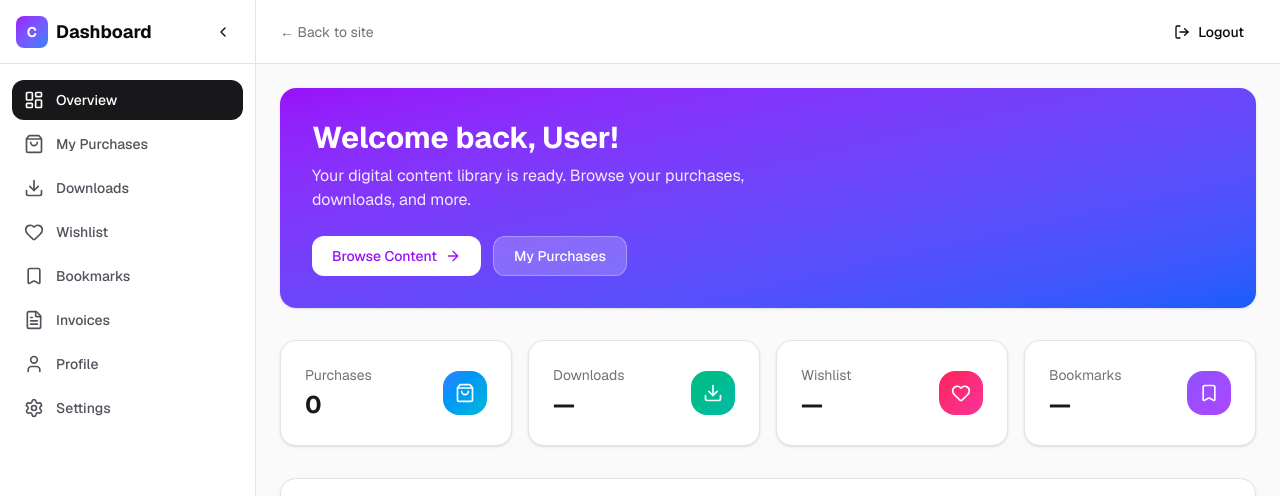
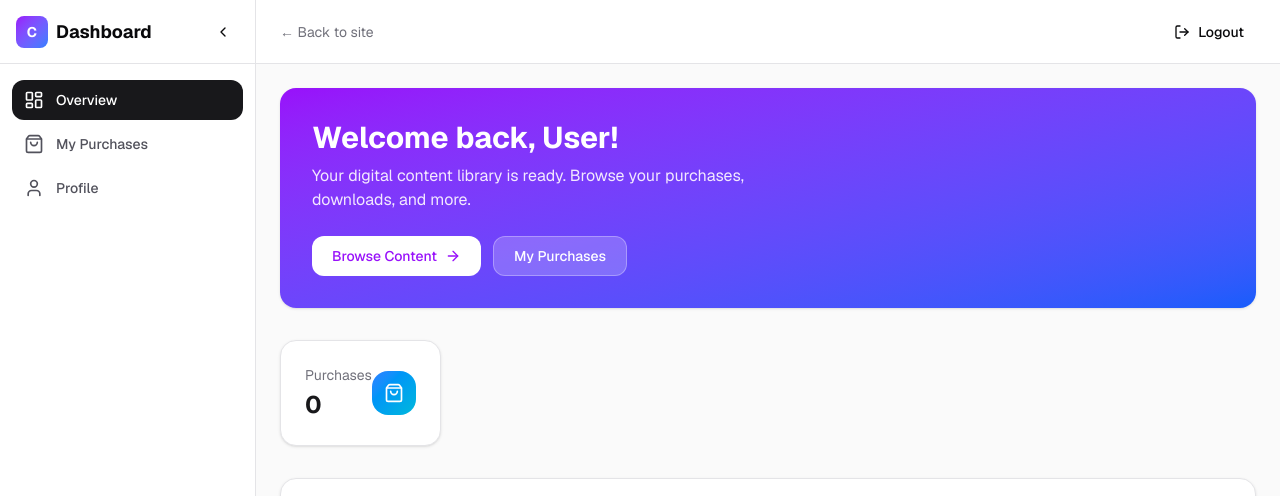
Before and after one commit to pragatipatil1428/contenthub, a Next.js app: page /dashboard in a window 1280 px wide. Shown: the top 496 px of the page. Built offline with nearby package versions, Linux system fonts and the light colour scheme; no server answers.

Commit message:
removed not implemented sections

```diff
--- a/app/(dashboard)/dashboard/layout.tsx
+++ b/app/(dashboard)/dashboard/layout.tsx
@@ -4,8 +4,8 @@ import { useEffect } from "react";
 import Link from "next/link";
 import { usePathname, useRouter } from "next/navigation";
 import {
-  LayoutDashboard, ShoppingBag, Download, Heart, Bookmark,
-  FileText, User, Settings, LogOut, Menu, ChevronLeft,
+  LayoutDashboard, ShoppingBag, User,
+  LogOut, Menu, ChevronLeft,
 } from "lucide-react";
 import { cn } from "@/lib/utils";
 import { Button } from "@/components/ui/button";
@@ -18,12 +18,7 @@ import { toast } from "sonner";
 const sidebarItems = [
   { href: "/dashboard", label: "Overview", icon: LayoutDashboard },
   { href: "/dashboard/purchases", label: "My Purchases", icon: ShoppingBag },
-  { href: "/dashboard/downloads", label: "Downloads", icon: Download },
-  { href: "/dashboard/wishlist", label: "Wishlist", icon: Heart },
-  { href: "/dashboard/bookmarks", label: "Bookmarks", icon: Bookmark },
-  { href: "/dashboard/invoices", label: "Invoices", icon: FileText },
   { href: "/dashboard/profile", label: "Profile", icon: User },
-  { href: "/dashboard/settings", label: "Settings", icon: Settings },
 ];
 
 export default function BuyerDashboardLayout({
--- a/app/(dashboard)/dashboard/page.tsx
+++ b/app/(dashboard)/dashboard/page.tsx
@@ -3,7 +3,7 @@
 import { useEffect, useState } from "react";
 import Link from "next/link";
 import { motion } from "framer-motion";
-import { ShoppingBag, Download, Heart, Bookmark, ArrowRight, Clock, CheckCircle, XCircle } from "lucide-react";
+import { ShoppingBag, ArrowRight, Clock, CheckCircle, XCircle } from "lucide-react";
 import { Card, CardContent, CardHeader, CardTitle } from "@/components/ui/card";
 import { Button } from "@/components/ui/button";
 import { Badge } from "@/components/ui/badge";
@@ -28,9 +28,6 @@ export default function BuyerDashboard() {
 
   const stats = [
     { label: "Purchases", value: purchases.length, icon: ShoppingBag, href: "/dashboard/purchases", color: "from-blue-500 to-cyan-500" },
-    { label: "Downloads", value: "—", icon: Download, href: "/dashboard/downloads", color: "from-emerald-500 to-teal-500" },
-    { label: "Wishlist", value: "—", icon: Heart, href: "/dashboard/wishlist", color: "from-rose-500 to-pink-500" },
-    { label: "Bookmarks", value: "—", icon: Bookmark, href: "/dashboard/bookmarks", color: "from-violet-500 to-purple-500" },
   ];
 
   return (
@@ -69,7 +66,7 @@ export default function BuyerDashboard() {
         initial={{ opacity: 0, y: 20 }}
         animate={{ opacity: 1, y: 0 }}
         transition={{ delay: 0.1 }}
-        className="grid gap-4 sm:grid-cols-2 lg:grid-cols-4"
+        className="flex flex-wrap gap-4"
       >
         {stats.map((stat) => {
           const Icon = stat.icon;
--- a/app/(shop)/payment/[id]/page.tsx
+++ b/app/(shop)/payment/[id]/page.tsx
@@ -161,14 +161,14 @@ export default function PaymentPage() {
           </CardHeader>
           <CardContent className="space-y-6">
             {/* QR Code (placeholder) */}
-            <div className="flex justify-center">
+            {/* <div className="flex justify-center">
               <div className="h-48 w-48 rounded-2xl bg-zinc-100 flex items-center justify-center border-2 border-dashed border-zinc-300">
                 <div className="text-center">
                   <QrCode className="mx-auto h-12 w-12 text-zinc-400" />
                   <p className="text-xs text-zinc-400 mt-2">QR Code Here</p>
                 </div>
               </div>
-            </div>
+            </div> */}
 
             {/* Amount */}
             <div className="text-center">
```
